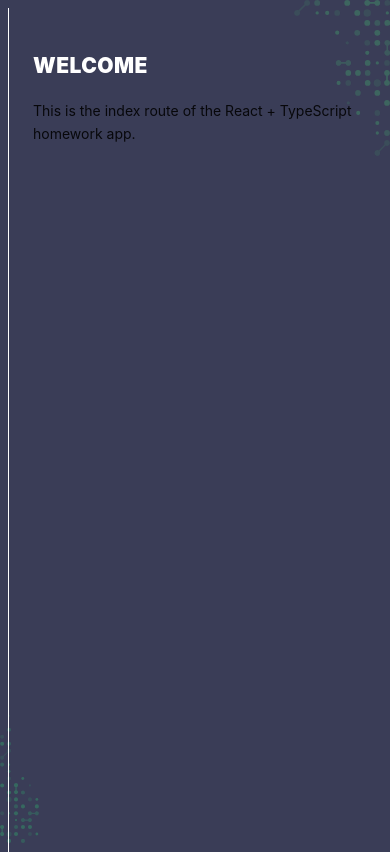
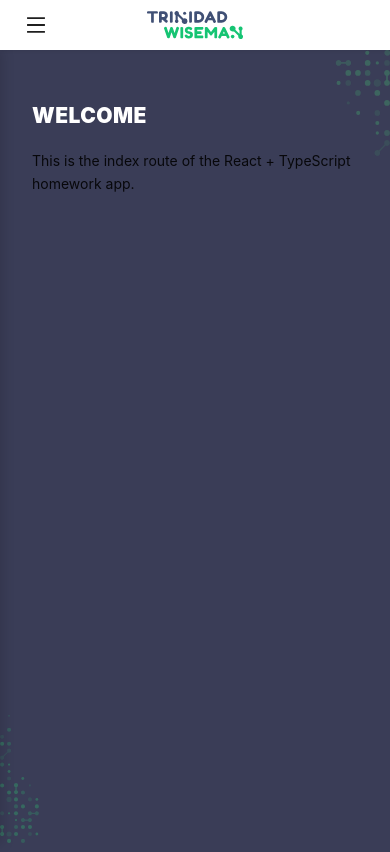
Before and after one commit to fredkorts/trinidad-wiseman-homework, a React (Vite) app: page / in a window 390 px wide. Built offline with nearby package versions, Linux system fonts and the light colour scheme.

Commit message:
Add mobile header and responsive sidebar toggle

```diff
--- a/src/assets/styles/theme.css
+++ b/src/assets/styles/theme.css
@@ -73,3 +73,66 @@ h1 {
 .tw-sider .ant-menu {
   background: transparent;
 }
+
+.tw-mobile-header {
+  position: fixed;
+  top: 0;
+  left: 0;
+  width: 100%;
+  height: 3.125rem;
+  background: #ffffff;
+  z-index: 999;
+  padding: 0.625rem 1.25rem;
+  display: flex;
+  align-items: center;
+  justify-content: center;
+  box-shadow: 0 1px 4px rgba(0, 0, 0, 0.08);
+}
+
+.tw-mobile-header__toggle {
+  position: absolute;
+  left: 1.25rem;
+  top: 50%;
+  transform: translateY(-50%);
+  font-size: 1.25rem;
+  color: #1f1f1f;
+}
+
+.tw-mobile-header__logo {
+  display: flex;
+  align-items: center;
+  justify-content: center;
+}
+
+.tw-mobile-header__logo img {
+  height: 28px;
+  width: auto;
+}
+
+@media (min-width: 960px) {
+  .tw-mobile-header {
+    display: none;
+  }
+}
+
+@media (max-width: 959.98px) {
+  .tw-sider.tw-sider--mobile {
+    position: fixed !important;
+    top: 3.125rem;
+    left: 0;
+    bottom: 0;
+    width: 220px;
+    height: calc(100vh - 3.125rem);
+    transform: translateX(-100%);
+    transition: transform 0.3s ease;
+    z-index: 998;
+    box-shadow: 2px 0 12px rgba(0, 0, 0, 0.15);
+    overflow-y: auto;
+    pointer-events: none;
+  }
+
+  .tw-sider.tw-sider--mobile.tw-sider--open {
+    transform: translateX(0);
+    pointer-events: auto;
+  }
+}
--- a/src/components/layout/AppLayout.tsx
+++ b/src/components/layout/AppLayout.tsx
@@ -1,13 +1,43 @@
+import { useEffect, useState } from 'react';
 import { Layout } from 'antd';
+import { Outlet } from 'react-router-dom';
 import { Sidebar } from './Sidebar';
-import { Outlet } from 'react-router-dom';
+import { MobileHeader } from './MobileHeader';
+import { useMediaQuery } from '@/hooks/useMediaQuery';
+
+const MOBILE_BREAKPOINT = '(max-width: 959.98px)';
 
 export default function AppLayout() {
+  const isMobile = useMediaQuery(MOBILE_BREAKPOINT);
+  const [isSidebarOpen, setIsSidebarOpen] = useState(false);
+
+  useEffect(() => {
+    if (!isMobile) {
+      setIsSidebarOpen(false);
+    }
+  }, [isMobile]);
+
   return (
     <Layout className="tw-layout" style={{ minHeight: '100vh' }}>
-      <Sidebar />
+      <Sidebar
+        isMobile={isMobile}
+        open={!isMobile || isSidebarOpen}
+        onClose={() => setIsSidebarOpen(false)}
+      />
       <Layout>
-        <Layout.Content style={{ padding: '24px', position: 'relative', zIndex: 1 }}>
+        {isMobile && (
+          <MobileHeader
+            isOpen={isSidebarOpen}
+            onToggle={() => setIsSidebarOpen((prev) => !prev)}
+          />
+        )}
+        <Layout.Content
+          style={{
+            padding: isMobile ? 'calc(3.125rem + 24px) 24px 24px' : '24px',
+            position: 'relative',
+            zIndex: 1,
+          }}
+        >
           <Outlet />
         </Layout.Content>
       </Layout>
--- /dev/null
+++ b/src/components/layout/MobileHeader.tsx
@@ -0,0 +1,26 @@
+import { CloseOutlined, MenuOutlined } from '@ant-design/icons';
+import { Button } from 'antd';
+import logo from '@/assets/images/logo.svg';
+
+type MobileHeaderProps = {
+  isOpen: boolean;
+  onToggle: () => void;
+};
+
+export function MobileHeader({ isOpen, onToggle }: MobileHeaderProps) {
+  return (
+    <header className="tw-mobile-header">
+      <Button
+        aria-label={isOpen ? 'Sulge külgriba' : 'Ava külgriba'}
+        aria-expanded={isOpen}
+        type="text"
+        onClick={onToggle}
+        icon={isOpen ? <CloseOutlined /> : <MenuOutlined />}
+        className="tw-mobile-header__toggle"
+      />
+      <div className="tw-mobile-header__logo">
+        <img src={logo} alt="Trinidad Wiseman" />
+      </div>
+    </header>
+  );
+}
--- a/src/components/layout/Sidebar.tsx
+++ b/src/components/layout/Sidebar.tsx
@@ -1,66 +1,57 @@
-import {
-  MenuFoldOutlined,
-  MenuUnfoldOutlined,
-  FileTextOutlined,
-  TableOutlined,
-  QuestionCircleOutlined,
-} from '@ant-design/icons';
-import { Button, Menu, Grid } from 'antd';
+import { FileTextOutlined, QuestionCircleOutlined, TableOutlined } from '@ant-design/icons';
+import { Menu } from 'antd';
+import type { MenuProps } from 'antd';
 import Sider from 'antd/es/layout/Sider';
-import { useState } from 'react';
-import { useNavigate, useLocation } from 'react-router-dom';
+import { useLocation, useNavigate } from 'react-router-dom';
 import logo from '@/assets/images/logo.svg';
 
-const { useBreakpoint } = Grid;
+type SidebarProps = {
+  isMobile: boolean;
+  open: boolean;
+  onClose?: () => void;
+};
 
-export function Sidebar() {
-  const [collapsed, setCollapsed] = useState(false);
-  const screens = useBreakpoint();
-  const isMobile = !screens.lg; // < lg => mobile/tablet
+const menuItems: MenuProps['items'] = [
+  { key: '/', icon: <QuestionCircleOutlined />, label: 'Nõuded' },
+  { key: '/article', icon: <FileTextOutlined />, label: 'Artikkel' },
+  { key: '/table', icon: <TableOutlined />, label: 'Tabel' },
+];
+
+export function Sidebar({ isMobile, open, onClose }: SidebarProps) {
   const nav = useNavigate();
   const loc = useLocation();
 
-  const items = [
-    { key: '/', icon: <QuestionCircleOutlined />, label: 'Nõuded' },
-    { key: '/article', icon: <FileTextOutlined />, label: 'Artikkel' },
-    { key: '/table', icon: <TableOutlined />, label: 'Tabel' },
-  ];
+  const classNames = ['tw-sider'];
+
+  if (isMobile) {
+    classNames.push('tw-sider--mobile');
+
+    if (open) {
+      classNames.push('tw-sider--open');
+    }
+  }
 
   return (
     <Sider
-      className="tw-sider"
+      className={classNames.join(' ')}
       theme="light"
-      /* Desktop: never collapsed; Mobile: controlled collapse */
-      collapsed={isMobile ? collapsed : false}
-      collapsedWidth={isMobile ? 0 : 220}
       width={220}
-      /* No built-in trigger; we render a button only on mobile */
       trigger={null}
-      /* Auto-collapse when crossing breakpoint */
-      breakpoint="lg"
-      onBreakpoint={(broken) => setCollapsed(broken)}
+      aria-hidden={isMobile && !open}
     >
       <div className="tw-logo" style={{ gap: 8 }}>
         <img src={logo} alt="Trinidad Wiseman" style={{ height: 28, width: 'auto' }} />
-        {/* Show toggle button ONLY on mobile */}
-        {isMobile && (
-          <Button
-            aria-label={collapsed ? 'Ava külgriba' : 'Sulge külgriba'}
-            type="text"
-            onClick={() => setCollapsed((v) => !v)}
-            icon={collapsed ? <MenuUnfoldOutlined /> : <MenuFoldOutlined />}
-            style={{ marginLeft: 'auto' }}
-          />
-        )}
       </div>
 
       <Menu
         mode="inline"
         selectedKeys={[loc.pathname]}
-        items={items}
+        items={menuItems}
         onClick={({ key }) => {
           nav(String(key));
-          if (isMobile) setCollapsed(true); // close after navigating on mobile
+          if (isMobile && onClose) {
+            onClose();
+          }
         }}
       />
     </Sider>
--- /dev/null
+++ b/src/hooks/useMediaQuery.ts
@@ -0,0 +1,31 @@
+import { useEffect, useState } from 'react';
+
+export function useMediaQuery(query: string) {
+  const getMatches = () => {
+    if (typeof window === 'undefined') {
+      return false;
+    }
+
+    return window.matchMedia(query).matches;
+  };
+
+  const [matches, setMatches] = useState(getMatches);
+
+  useEffect(() => {
+    const mediaQueryList = window.matchMedia(query);
+
+    const handleChange = (event: MediaQueryListEvent) => {
+      setMatches(event.matches);
+    };
+
+    setMatches(mediaQueryList.matches);
+
+    mediaQueryList.addEventListener('change', handleChange);
+
+    return () => {
+      mediaQueryList.removeEventListener('change', handleChange);
+    };
+  }, [query]);
+
+  return matches;
+}
```
